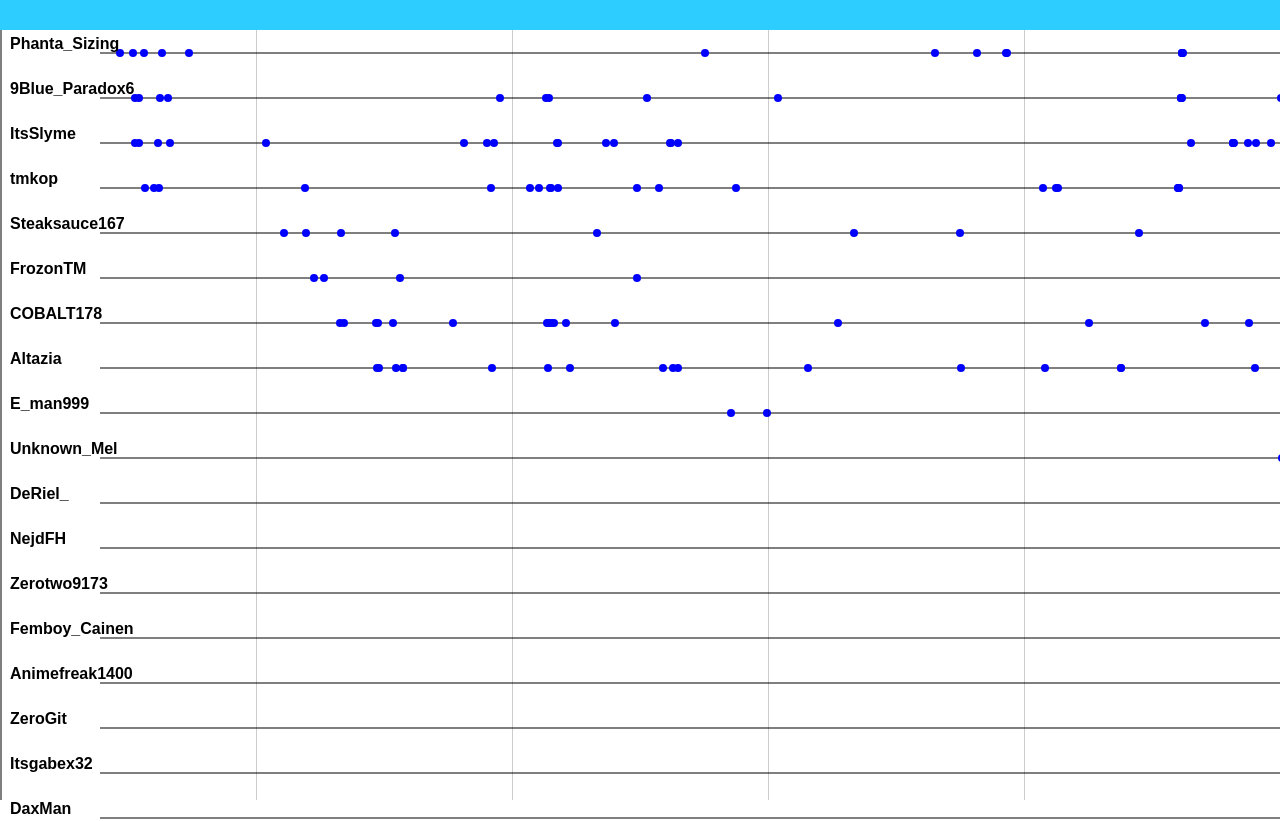
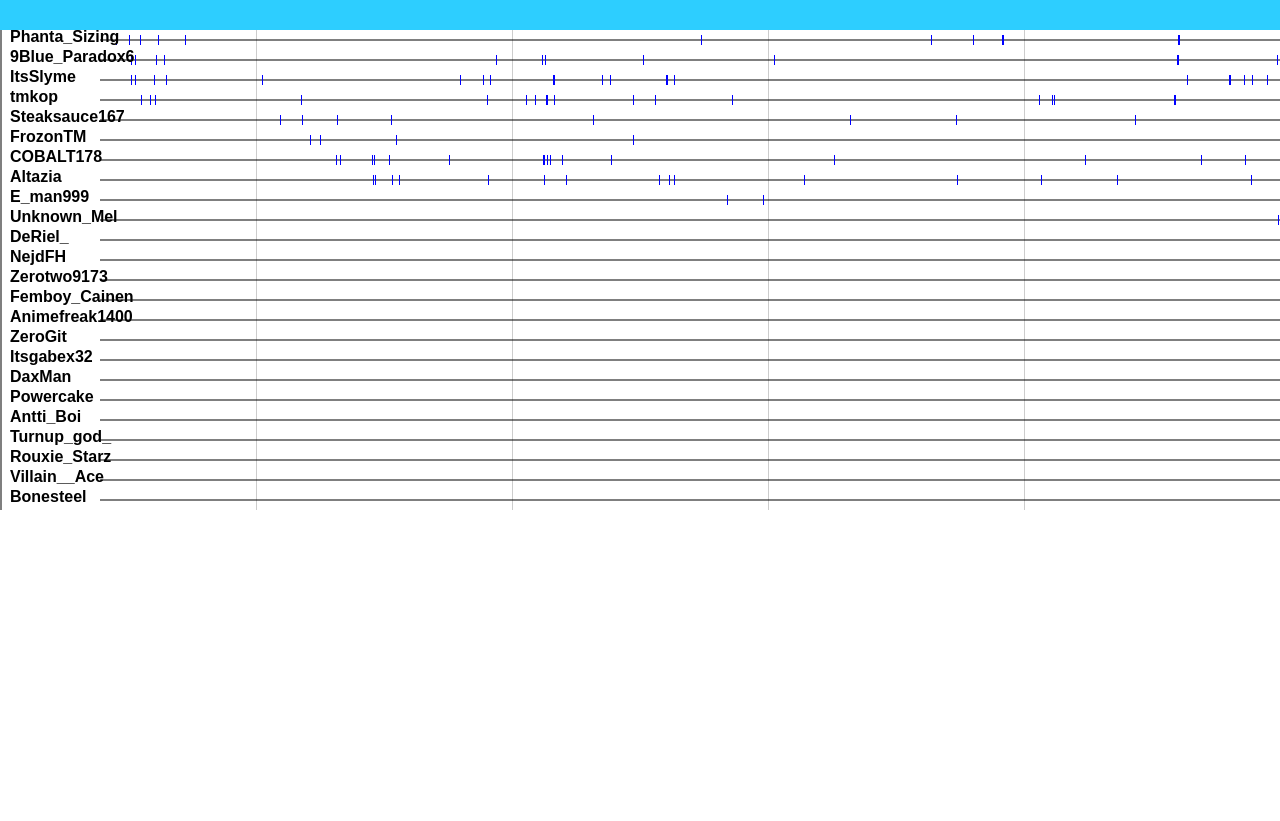
Before and after one commit to tmkop/bridge-advancement-marker, a plain HTML site: page index.html in a window 1280 px wide. Shown: the top 821 px of the page. After the commit the page ends 800 px from the top, so only its background shows below. Drawn offline with Linux system fonts and the light colour scheme.

Commit message:
Update index.html

```diff
--- a/index.html
+++ b/index.html
@@ -34,11 +34,11 @@
         }
         .person {
             position: relative;
-            height: 40px;
+            height: 20px;
             display: flex;
             align-items: flex-start;
             padding-left: 0;
-            padding-top: 5px;
+            padding-top: 0;
         }
         .person-name {
             position: sticky;
@@ -46,6 +46,7 @@
             width: 90px;
             z-index: 4;
             font-weight: bold;
+            margin-top: -2px;
         }
         .person-line {
             position: absolute;
@@ -60,10 +61,9 @@
             position: absolute;
             top: 50%;
             transform: translateY(-50%);
-            width: 8px;
-            height: 8px;
+            width: 1px;
+            height: 10px;
             background: blue;
-            border-radius: 50%;
             cursor: pointer;
         }
         .tooltip {
@@ -76,7 +76,7 @@
             padding: 5px;
             display: none;
             white-space: nowrap;
-            z-index: 10;
+            z-index: 500;
             font-size: 12px;
         }
         .tooltip .name {
@@ -122,9 +122,8 @@
         barsDiv.style.top = 0;
         barsDiv.style.left = 0;
         barsDiv.style.width = '100%';
-        barsDiv.style.height = '100%';
         barsDiv.style.pointerEvents = 'none';
-        barsDiv.style.zIndex = '1';
+        barsDiv.style.zIndex = '0';
         timeline.appendChild(barsDiv);
 
         for (let pos = 0; pos < 10000; pos += minorVw) {
@@ -204,6 +203,9 @@
                     addPerson(name, people[name]);
                 });
 
+                const numPeople = Object.keys(people).length;
+                barsDiv.style.height = (numPeople * 20) + 'px';
+
                 const allAdv = Object.values(people).flat();
                 if (allAdv.length > 0) {
                     const maxTime = Math.max(...allAdv.map(a => new Date(a.timestamp).getTime()));
```
